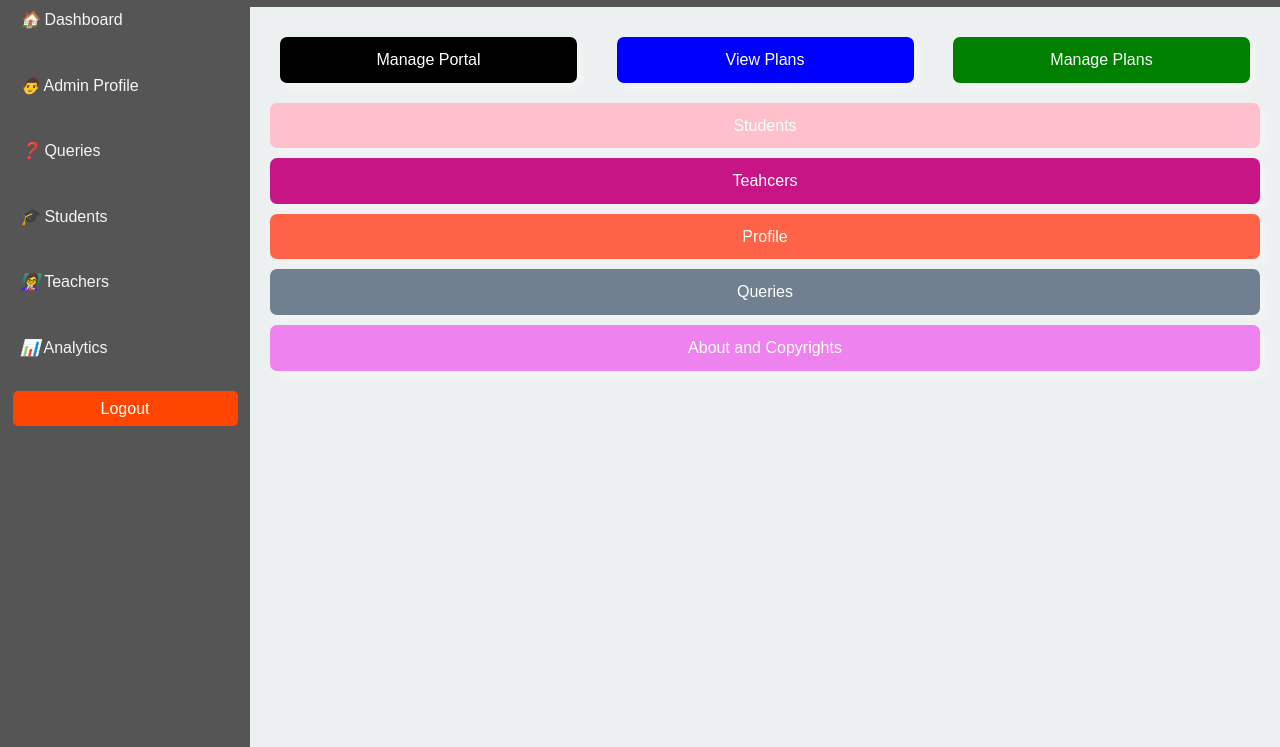
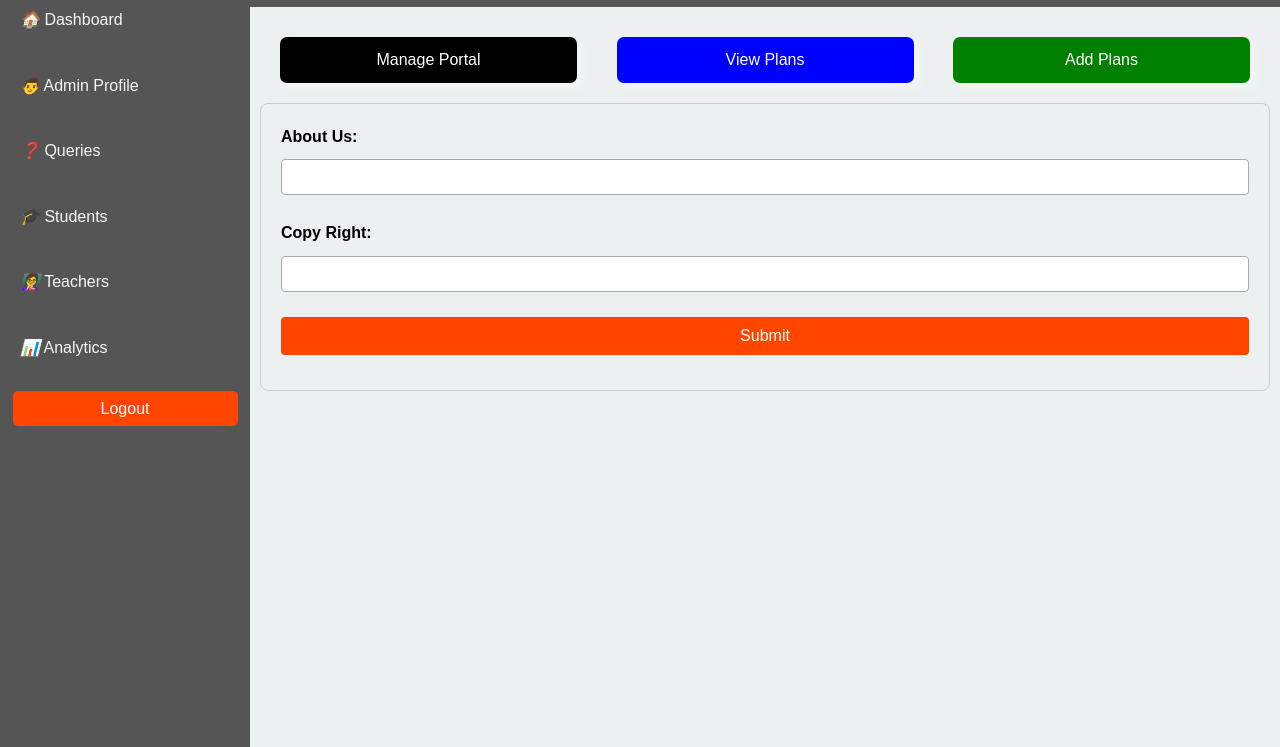
Before and after one commit to milandashscripl/tutorjiweb, a website: page admin-dashboard.html in a window 1280 px wide. Shown: the part 53-800 px from the top of the page. Drawn offline with Linux system fonts and the light colour scheme; no server answers.

Commit message:
added plan sections

```diff
--- a/admin-dashboard.html
+++ b/admin-dashboard.html
@@ -61,8 +61,8 @@
           <div class="card dashboard__card card--blue" id="vPlans">
             View Plans
           </div>
-          <div class="card dashboard__card card--green" id="mPlans">
-            Manage Plans
+          <div class="card dashboard__card card--green" id="adPlans">
+            Add Plans
           </div>
         </div>
         <div class="dashboard__content">
@@ -73,23 +73,28 @@
     <script>
       const mPortal = document.getElementById("mPortal");
       const vPlans = document.getElementById("vPlans");
-      const mPlans = document.getElementById("mPlans");
-      const portal = `<div class="card dashboard__card card--pink"> Students </div>
-    <div class="card dashboard__card card--mediumvioletred"> Teahcers </div>
-    <div class="card dashboard__card card--tomato"> Profile </div>
-    <div class="card dashboard__card card--slategray"> Queries </div>
-    <div class="card dashboard__card card--violet"> About and Copyrights </div>`;
+      const adPlans = document.getElementById("adPlans");
+      const portal = `<form id="aboutForm" enctype="multipart/form-data">
+      <label for="aboutUs">About Us:</label>
+      <input type="text" id="aboutUs" name="aboutUs">
+
+      <label for="copyRight">Copy Right:</label>
+      <input type="text" id="copyRight" name="copyRight">
+
+      <button type="submit">Submit</button>
+    </form>
+`;
 
       // Create a container
       const container = document.createElement("div");
       const plansContainer = document.getElementById("plansContainer");
       mPortal.style.background = "black";
-      mPlans.style.background = "";
+      adPlans.style.background = "";
       vPlans.style.background = "";
       document.querySelector(".dashboard__content").innerHTML = portal;
       mPortal.addEventListener("click", function () {
         mPortal.style.background = "black";
-        mPlans.style.background = "";
+        adPlans.style.background = "";
         vPlans.style.background = "";
         document.querySelector(".dashboard__content").innerHTML = "";
         document.querySelector(".dashboard__content").innerHTML = portal;
@@ -98,14 +103,14 @@
       // view plans
       vPlans.addEventListener("click", function () {
         vPlans.style.background = "black";
-        mPlans.style.background = "";
+        adPlans.style.background = "";
         mPortal.style.background = "";
         document.querySelector(".dashboard__content").innerHTML = "";
         // Append the container to the dashboard content
         document.querySelector(".dashboard__content").appendChild(plansContainer);
       });
-      mPlans.addEventListener("click", function () {
-        mPlans.style.background = "black";
+      adPlans.addEventListener("click", function () {
+        adPlans.style.background = "black";
         vPlans.style.background = "";
         mPortal.style.background = "";
         document.querySelector(".dashboard__content").innerHTML = `
```
